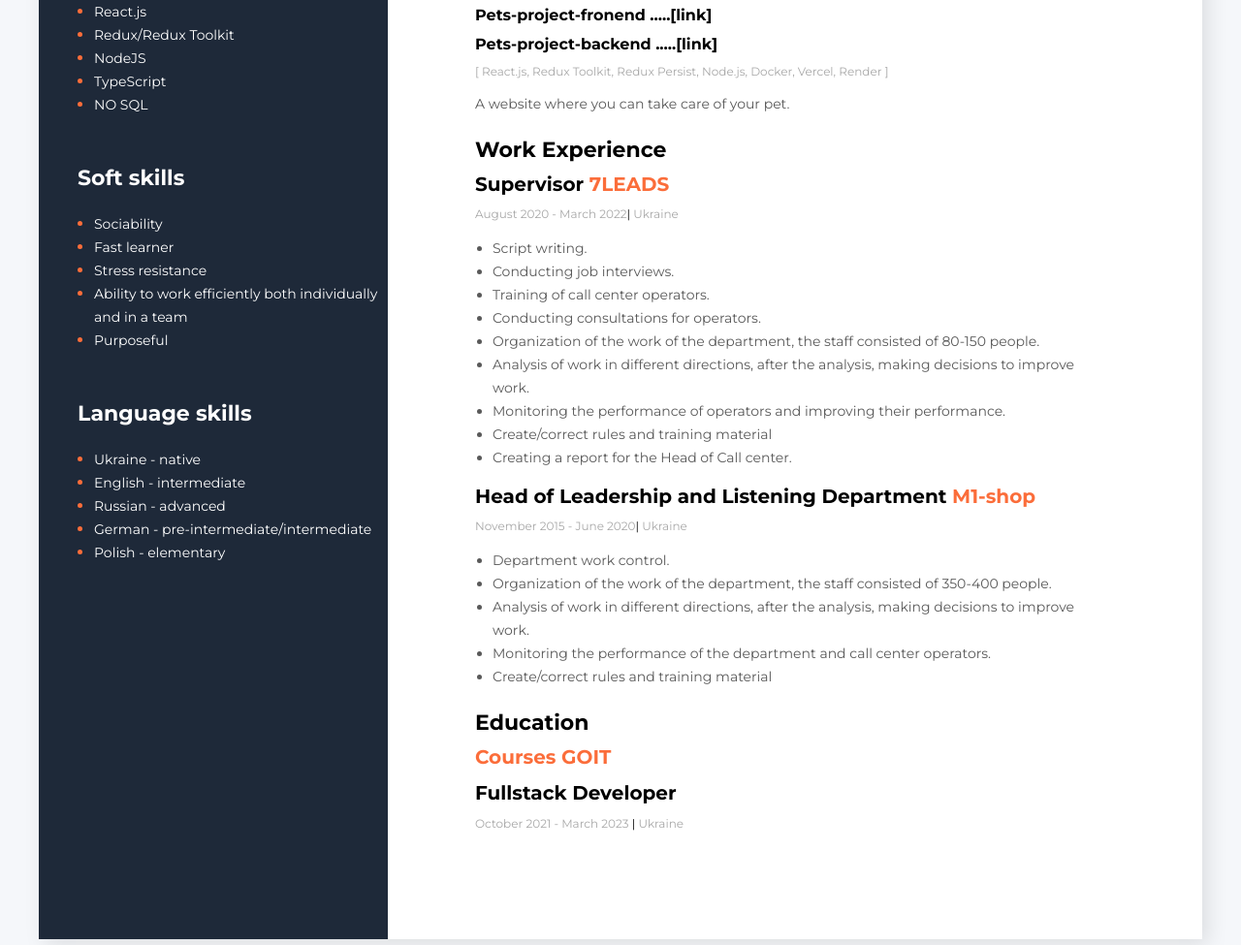
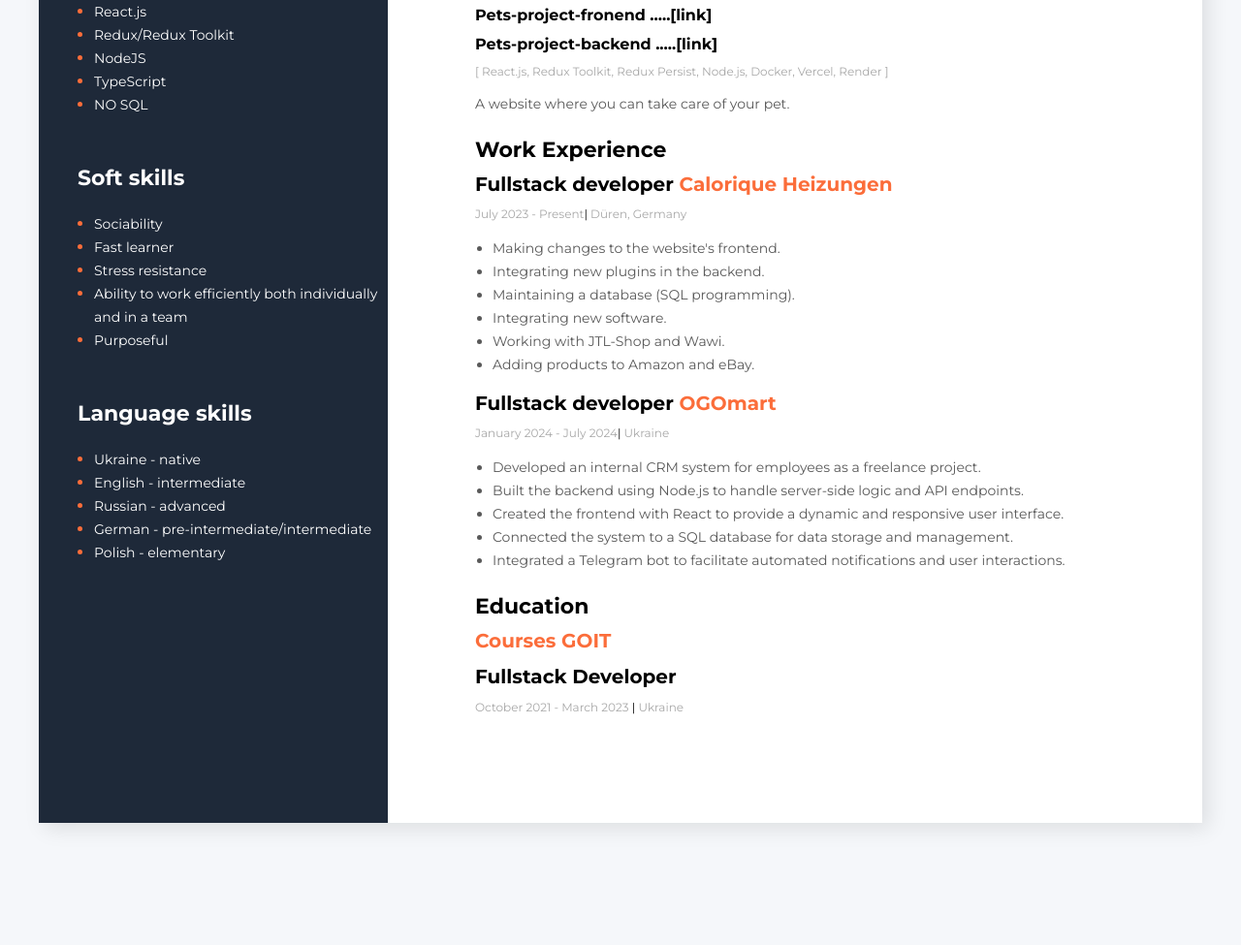
Before and after one commit to Semen-Gomzyak/Semen_Homziak_Frontend_developer, a plain HTML site: page index.html in a window 1280 px wide. Shown: the part 1014-1989 px from the top of the page at 97% size. After the commit the page ends 1903 px from the top, so only its background shows below. Drawn offline with Linux system fonts and the light colour scheme.

Commit message:
Update index.html

```diff
--- a/index.html
+++ b/index.html
@@ -136,85 +136,60 @@
             <h3 class="main-content-title">Work Experience</h3>
             <div class="my-work-experience-company-block">
               <h4 class="my-work-experience-position">
-                Supervisor<span class="My-work-experience-company">
-                  7LEADS</span
+                Fullstack developer<span class="My-work-experience-company">
+                  Calorique Heizungen</span
                 >
               </h4>
               <p class="my-work-experience-period">
-                August 2020 - March 2022<span class="my-work-experience-divider"
+                July 2023 - Present<span class="my-work-experience-divider"
                   >|</span
                 >
-                Ukraine
+                Düren, Germany
               </p>
               <ul class="my-work-experience-duties">
-                <li class="my-work-experience-duty">Script writing.</li>
-                <li class="my-work-experience-duty">
-                  Conducting job interviews.
-                </li>
-                <li class="my-work-experience-duty">
-                  Training of call center operators.
-                </li>
-                <li class="my-work-experience-duty">
-                  Conducting consultations for operators.
-                </li>
-                <li class="my-work-experience-duty">
-                  Organization of the work of the department, the staff
-                  consisted of 80-150 people.
-                </li>
-                <li class="my-work-experience-duty">
-                  Analysis of work in different directions, after the analysis,
-                  making decisions to improve work.
-                </li>
-                <li class="my-work-experience-duty">
-                  Monitoring the performance of operators and improving their
-                  performance.
-                </li>
-                <li class="my-work-experience-duty">
-                  Create/correct rules and training material
-                </li>
-                <li class="my-work-experience-duty">
-                  Creating a report for the Head of Call center.
-                </li>
+                <li class="my-work-experience-duty">Making changes to the website's frontend.</li>
+                <li class="my-work-experience-duty">Integrating new plugins in the backend.</li>
+                <li class="my-work-experience-duty">Maintaining a database (SQL programming).</li>
+                <li class="my-work-experience-duty">Integrating new software.</li>
+                <li class="my-work-experience-duty">Working with JTL-Shop and Wawi.</li>
+                <li class="my-work-experience-duty">Adding products to Amazon and eBay.</li>
               </ul>
             </div>
 
             <!-- Company 2-->
-            <div class="my-work-experience-company-block">
+           <div class="my-work-experience-company-block">
               <h4 class="my-work-experience-position">
-                Head of Leadership and Listening Department<span
+                Fullstack developer<span
                   class="My-work-experience-company"
                 >
-                  M1-shop</span
+                  OGOmart</span
                 >
               </h4>
               <p class="my-work-experience-period">
-                November 2015 - June 2020<span class="my-work-experience-divider"
+                January 2024 - July 2024<span class="my-work-experience-divider"
                   >|</span
                 >
                 Ukraine
               </p>
               <ul class="my-work-experience-duties">
                 <li class="my-work-experience-duty">
-                  Department work control.
+                  Developed an internal CRM system for employees as a freelance project.
                 </li>
                 <li class="my-work-experience-duty">
-                  Organization of the work of the department, the staff
-                  consisted of 350-400 people.
+                  Built the backend using Node.js to handle server-side logic and API endpoints.
                 </li>
                 <li class="my-work-experience-duty">
-                  Analysis of work in different directions, after the analysis,
-                  making decisions to improve work.
+                  Created the frontend with React to provide a dynamic and responsive user interface.
                 </li>
                 <li class="my-work-experience-duty">
-                  Monitoring the performance of the department and call center
-                  operators.
+                  Connected the system to a SQL database for data storage and management.
                 </li>
                 <li class="my-work-experience-duty">
-                  Create/correct rules and training material
+                  Integrated a Telegram bot to facilitate automated notifications and user interactions.
                 </li>
               </ul>
+
             </div>
-
 
           </div>
 
```
